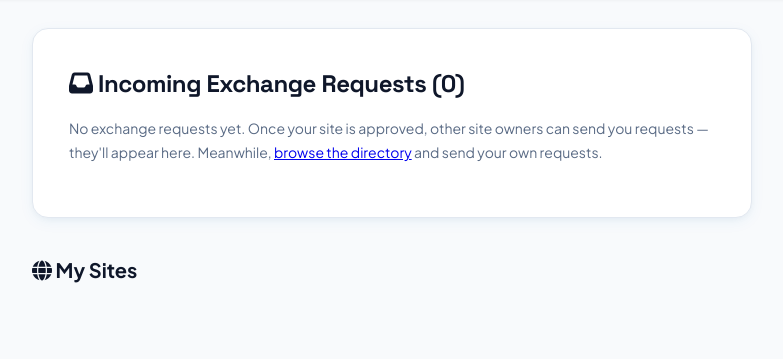
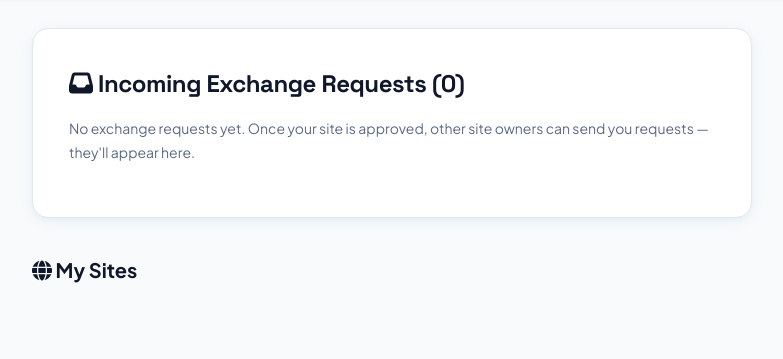
Before and after one commit to Twh-555/link-exchange, a Flask app: page /dashboard in a window 1280 px wide. Shown: the part 73-432 px from the top of the page, without its empty margins (248-1031 px from the left). Run offline with Flask 3, Linux system fonts and the light colour scheme; the visitor is signed in with stand-in values (Sample User, id 1); data that the repository does not hold is empty.

Commit message:
Dashboard: remove 'browse the directory' line

```diff
--- a/templates/dashboard.html
+++ b/templates/dashboard.html
@@ -49,7 +49,7 @@
     {% else %}
     <p style="color:var(--muted,#5a6b85)">
       No exchange requests yet. Once your site is approved, other site owners can send you requests —
-      they'll appear here. Meanwhile, <a href="{{ url_for('index') }}">browse the directory</a> and send your own requests.
+      they'll appear here.
     </p>
     {% endif %}
   </div>
```
